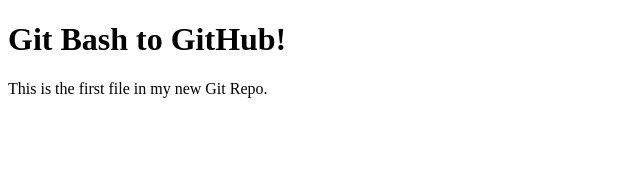
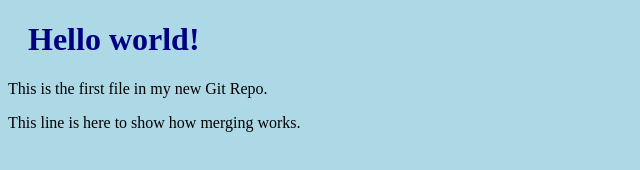
Before and after one commit to HuwanStudios/hello-world, a plain HTML site: page index.html in a window 1280 px wide. Shown: the whole page, without its empty margins (0-640 px from the left). Drawn offline with Linux system fonts and the light colour scheme.

Commit message:
updated index.html with emergency fix

```diff
--- a/index.html
+++ b/index.html
@@ -1,12 +1,14 @@
 <!DOCTYPE html>
 <html>
 <head>
-<title>Git Bash to GitHub!</title>
+<title>Hello World!</title>
+<link rel="stylesheet" href="bluestyle.css">
 </head>
 <body>
 
-<h1>Git Bash to GitHub!</h1>
+<h1>Hello world!</h1>
 <p>This is the first file in my new Git Repo.</p>
+<p>This line is here to show how merging works.</p>
 
 </body>
 </html>
```
